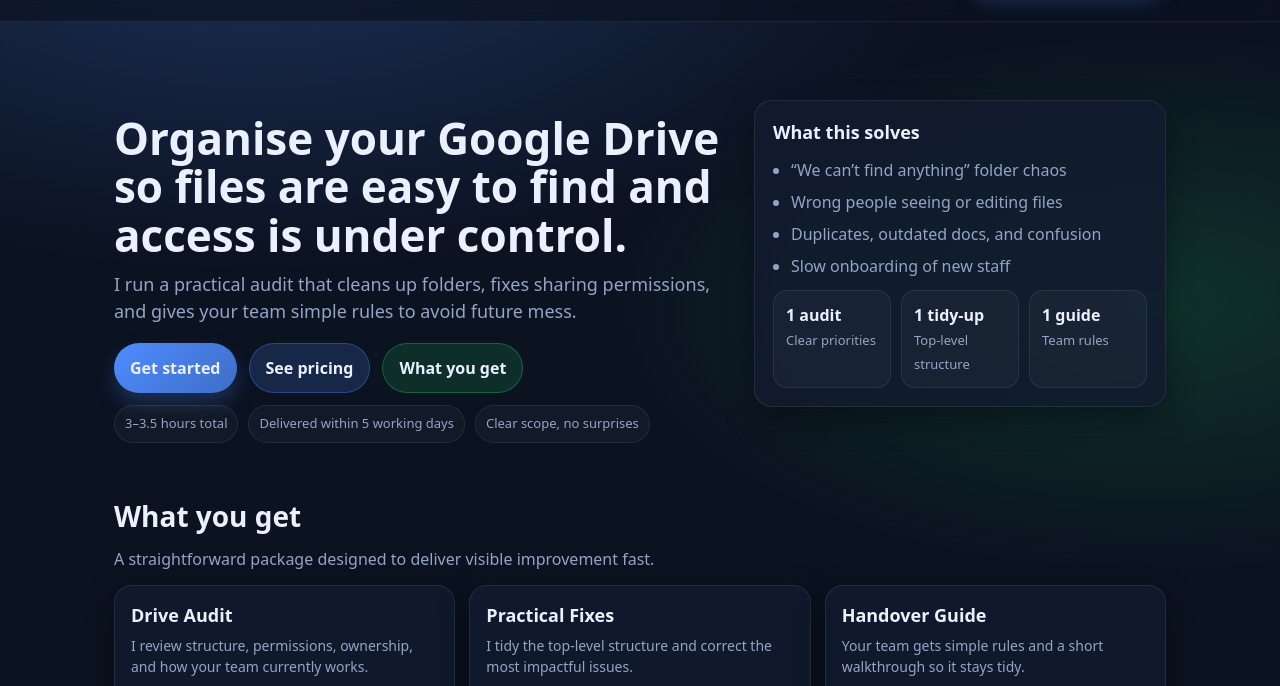
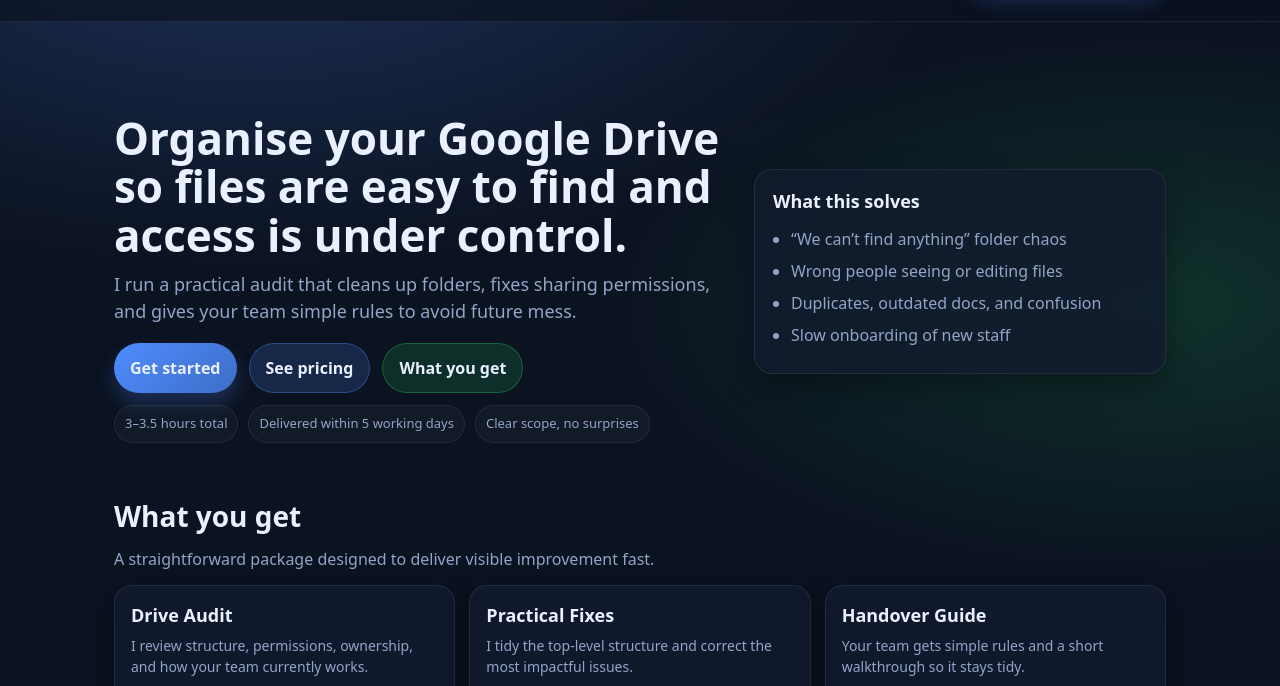
Before and after one commit to lbalija112/Drivevana-Consultancy, a plain HTML site: page index.html in a window 1280 px wide. Shown: the part 87-773 px from the top of the page. Drawn offline with Linux system fonts and the light colour scheme.

Commit message:
Update alignment in pricing section and remove redundant KPI display

```diff
--- a/index.html
+++ b/index.html
@@ -87,7 +87,7 @@
       display:grid;
       grid-template-columns: 1.2fr .8fr;
       gap: 22px;
-      align-items:start;
+      align-items:center;
     }
     @media (max-width: 900px){
       .hero{grid-template-columns:1fr; padding-top:34px}
@@ -318,11 +318,6 @@
           <li>Duplicates, outdated docs, and confusion</li>
           <li>Slow onboarding of new staff</li>
         </ul>
-
-        <div class="kpis" aria-label="Key facts">
-          <div class="kpi"><strong>1 audit</strong><span>Clear priorities</span></div>
-          <div class="kpi"><strong>1 tidy-up</strong><span>Top-level structure</span></div>
-          <div class="kpi"><strong>1 guide</strong><span>Team rules</span></div>
         </div>
       </aside>
     </section>
```
